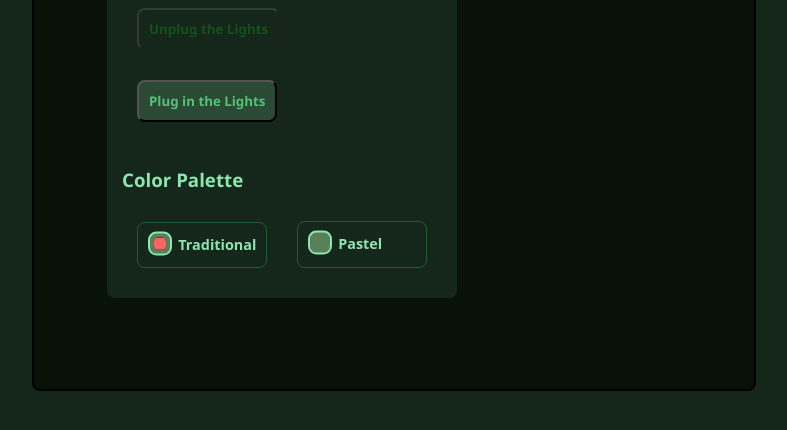
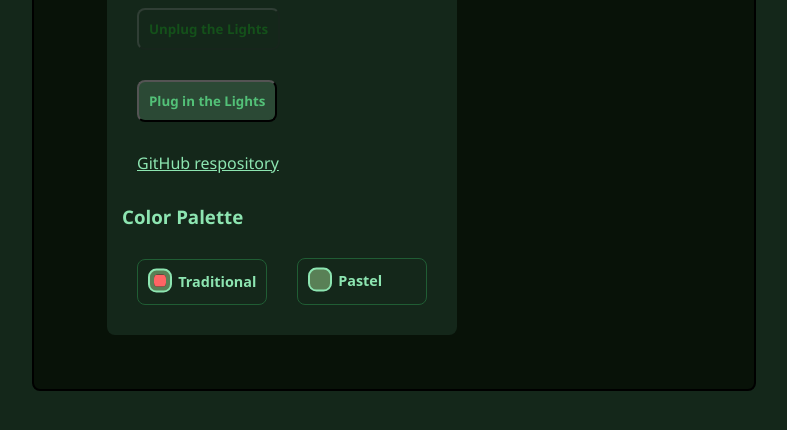
Before and after one commit to stevreut/light-the-tree, a plain HTML site: page index.html in a window 1280 px wide. Shown: the part 248-678 px from the top of the page, without its empty margins (18-805 px from the left). Drawn offline with Linux system fonts and the light colour scheme.

Commit message:
added README, added link to GitHub repo

```diff
--- a/index.html
+++ b/index.html
@@ -12,6 +12,9 @@
     <p>
         <button id="offbtn" disabled="true">Unplug the Lights</button>
         <button id="lbtn">Plug in the Lights</button>
+    </p>
+    <p>
+        <a href="https://github.com/stevreut/light-the-tree/">GitHub respository</a>
     </p>
     <div class="offfloat">
         <button id="offbtn2">Unplug the Lights</button>
```
Also changed, not shown: 1 other file.
